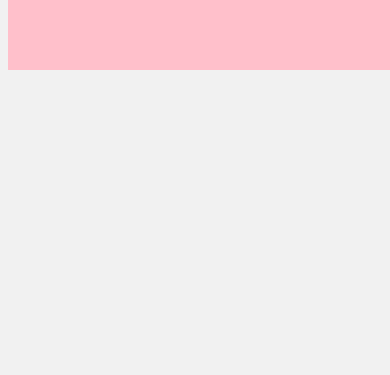
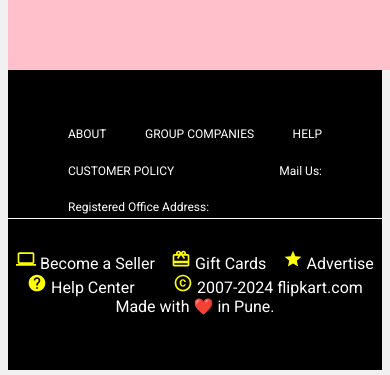
Before and after one commit to Anurath/ecom-front, a React (Vite) app in the folder ecom/: page /cart in a window 390 px wide. Shown: the part 841-1216 px from the top of the page. Before the commit the page ends 919 px from the top, so only its background shows below. Built offline with nearby package versions, Linux system fonts and the light colour scheme.

Commit message:
Apply responsiveness on footer

```diff
--- a/ecom/src/Footer.css
+++ b/ecom/src/Footer.css
@@ -13,7 +13,7 @@
     flex-wrap: wrap;
 }
 
-@media (max-width:998px) {
+/* @media (max-width:998px) {
    .UpperFooter{
     height: 260px;
     padding:16px 60px 0px;
@@ -51,4 +51,56 @@
     .UpperFooter{
         height: 203px;
     }
+} */
+
+@media (max-width:1210px) {
+    .UpperFooter{
+        height:155px;
+    }
+    .Footer{
+        height:288px;
+    }
 }
+@media (max-width:989px) {
+    .Footer{
+        height:381px;
+    }
+    .UpperFooter{
+        height:263px;
+    }
+}
+/* 155
+388 ,293
+288 */
+
+@media (max-width:626px) {
+    .UpperFooter{
+        height:165px;
+    }
+    .Footer{
+        height:300px;
+    }
+}
+@media (max-width:465px) {
+    .UpperFooter{
+        height:108px;
+    }
+}
+
+@media (max-width:330px) {
+    .UpperFooter{
+        height:155px;
+    }
+    .Footer{
+        height:332px;
+    }
+}
+
+@media (max-width:301px) {
+    .UpperFooter{
+        height:215px;
+    }
+    .Footer{
+        height:390px;
+    }
+}
--- a/ecom/src/FooterComponant.jsx
+++ b/ecom/src/FooterComponant.jsx
@@ -6,7 +6,7 @@ export default function FooterComponant({footerItemHeader,footerData}){
         <p>{footerItemHeader}</p>
             {
                 footerData.map((item)=>(
-                    <li> {item} </li>
+                    <li key={item.id}> {item} </li>
                 ))
             }
         </div>
--- a/ecom/src/FooterComponants.css
+++ b/ecom/src/FooterComponants.css
@@ -22,3 +22,16 @@
         cursor: pointer;
     }
 }
+
+@media (max-width:1210px) {
+    .footerItems li{
+        font-size:12px;
+    }
+}
+
+@media (max-width:301px) {
+    .footerItems li{
+        white-space: normal;
+        word-wrap: break-word;
+    }
+}
--- a/ecom/src/LowerFooter.css
+++ b/ecom/src/LowerFooter.css
@@ -8,6 +8,9 @@ h1{
     justify-content: space-around;
     align-items: center;
     flex-wrap: wrap;
+    div{
+        cursor: pointer;
+    }
 }
 .LowerFooter div{
     color:white;
--- a/ecom/src/NavBar.jsx
+++ b/ecom/src/NavBar.jsx
@@ -1,3 +1,7 @@
+import AccountCircleIcon from '@mui/icons-material/AccountCircle';
+import CardGiftcardIcon from '@mui/icons-material/CardGiftcard';
+import ShoppingCartIcon from '@mui/icons-material/ShoppingCart';
+import MoreVertIcon from '@mui/icons-material/MoreVert';
 import './NavBar.css'
 import { Link } from 'react-router-dom'
 export default function NavBar() {
@@ -9,19 +13,19 @@ export default function NavBar() {
                 <input type="search" name="search" id='search' placeholder='Search for Products,Brand and More...' />
             </div>
             <div className="login">
-                <i class="fa-regular fa-user"></i>
+                <AccountCircleIcon />
                 <Link to='/login'><p>Login</p></Link>
             </div>
             <div className="cart">
-                <i class="fa-solid fa-cart-shopping"></i>
+                <ShoppingCartIcon />
                 <Link to='/cart'><p>Cart</p></Link>
             </div>
             <div className="seller">
-                <i class="fa-solid fa-gift"></i>
+                <CardGiftcardIcon />
                 <Link to='/becomeseller'><p>Become a Seller</p></Link>
             </div>
 
-            <i class="fa-solid fa-ellipsis-vertical"></i>
+            <MoreVertIcon />
 
         </div>
     )
--- a/ecom/src/ProductTab.css
+++ b/ecom/src/ProductTab.css
@@ -50,3 +50,9 @@
     border-radius:50%;
     background-color:blue;
 }
+
+.NavigateNextIcon{
+    cursor: pointer;
+    background-color: blue;
+    border-radius:50%;
+}
--- a/ecom/src/ProductTab.jsx
+++ b/ecom/src/ProductTab.jsx
@@ -1,5 +1,5 @@
 import Product from "./Product";
-
+import NavigateNextIcon from '@mui/icons-material/NavigateNext';
 import ProductHead from "./ProductHead";
 
 import './ProductTab.css'
@@ -9,7 +9,7 @@ export default function ProductTab({productInfo, tabName}){
         <div className="main">
             <div className="title">
                 <ProductHead tabName={tabName} />
-                <i class="fa-solid fa-chevron-right"></i>
+                <NavigateNextIcon className="NavigateNextIcon" />
             </div>
             <div className="ProductTab">
             <Product productInfo={productInfo} />
--- a/ecom/src/main.jsx
+++ b/ecom/src/main.jsx
@@ -9,6 +9,35 @@ import Footer from './Footer.jsx'
 import BecomeSeller from './navBarPages/BecomeSeller.jsx'
 import { createBrowserRouter, RouterProvider } from 'react-router-dom'
 
+let footerData = [
+  {
+      footerItemHeader: "ABOUT",
+      footerItems: ["About", "Careers", "Contact Us", "Flipkart Stories", "Press", "Corporate"]
+  },
+  {
+      footerItemHeader: "GROUP COMPANIES",
+      footerItems: ["Myntra", "ClearTrip", "Shopsy"]
+  },
+  {
+      footerItemHeader: "HELP",
+      footerItems: ["Payments", "shippings", "Cancellation"]
+  },
+  {
+      footerItemHeader: "CUSTOMER POLICY",
+      footerItems: ["Security", "Privacy", "Sitemap", "Redressal", "EPR Compliance"]
+  },
+  {
+      footerItemHeader: "Mail Us:",
+      footerItems: ["Flipkart Internet Private Limited,", "Buildings Alyssa, Begonia &", "Clove Embassy Tech Village,", "Outer Ring Road, Devarabeesanahalli Village,", "EPR  Bengaluru, 560103,", "Karnataka, India"]
+  },
+  {
+      footerItemHeader: " Registered Office Address:",
+      footerItems: ["Flipkart Internet Private Limited,", " Buildings Alyssa, Begonia &", "Clove Embassy Tech Village, ", "Outer Ring Road, Devarabeesanahalli Village,", "Karnataka, India", "CIN : U51109KA2012PTC066107"," Telephone: 044-45614700/044-67415800"]
+  },
+
+
+]
+
 const router=createBrowserRouter([
   {
     path:'/',
@@ -16,15 +45,15 @@ const router=createBrowserRouter([
   },
   {
     path:'/login',
-    element:<><NavBar /><Login /></>
+    element:<><NavBar /><Login /> <Footer footerData={footerData} /> </>
   },
   {
     path:'/cart',
-    element:<><NavBar /><Cart /></>
+    element:<><NavBar /><Cart /> <Footer footerData={footerData} /> </>
   },
   {
     path:'/becomeseller',
-    element:<><NavBar /><BecomeSeller /></>
+    element:<><NavBar /><BecomeSeller /> <Footer footerData={footerData} /> </>
   },
 ])
 
```
Also changed, not shown: ecom/src/Group.jsx (line endings or trailing spaces).
